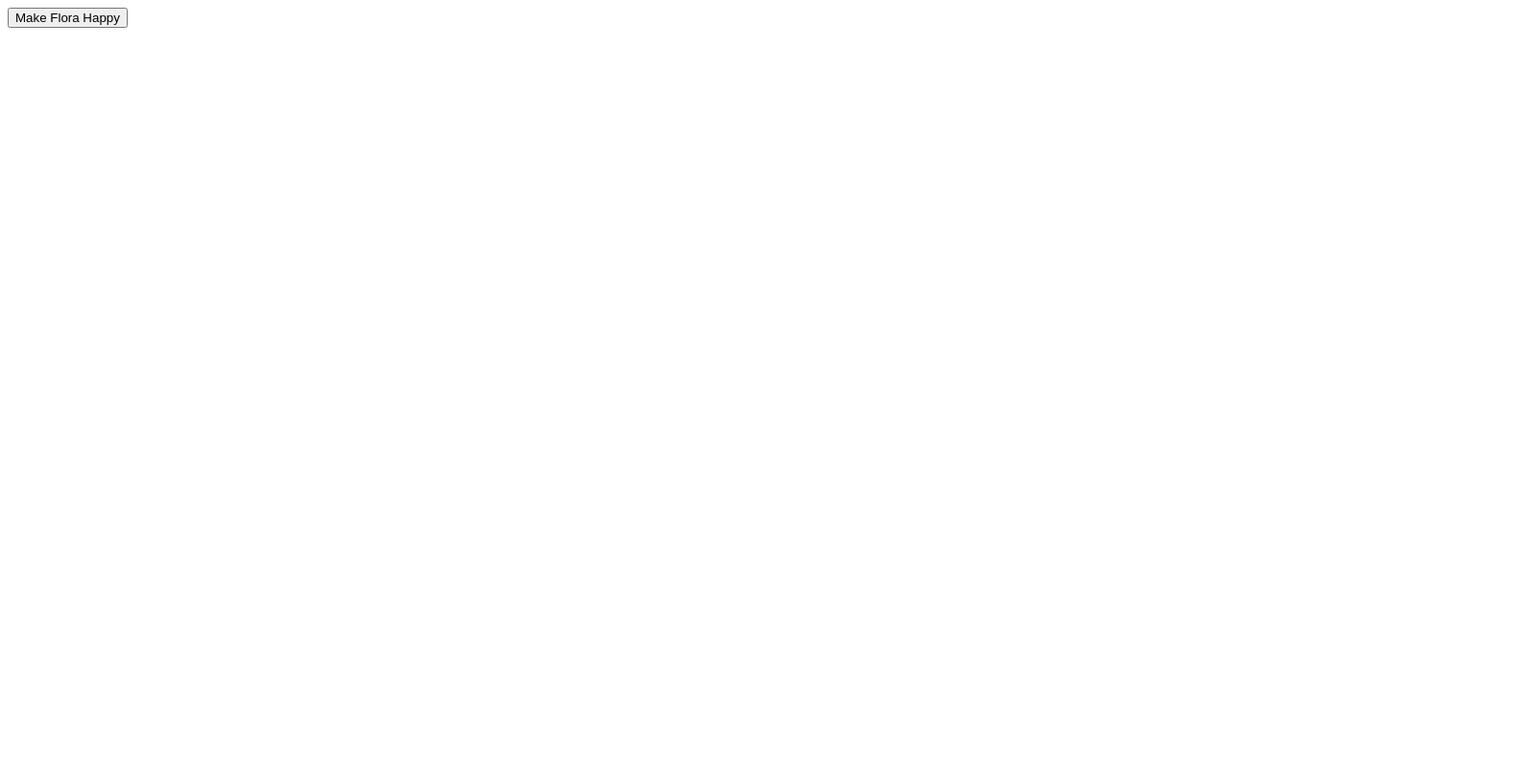
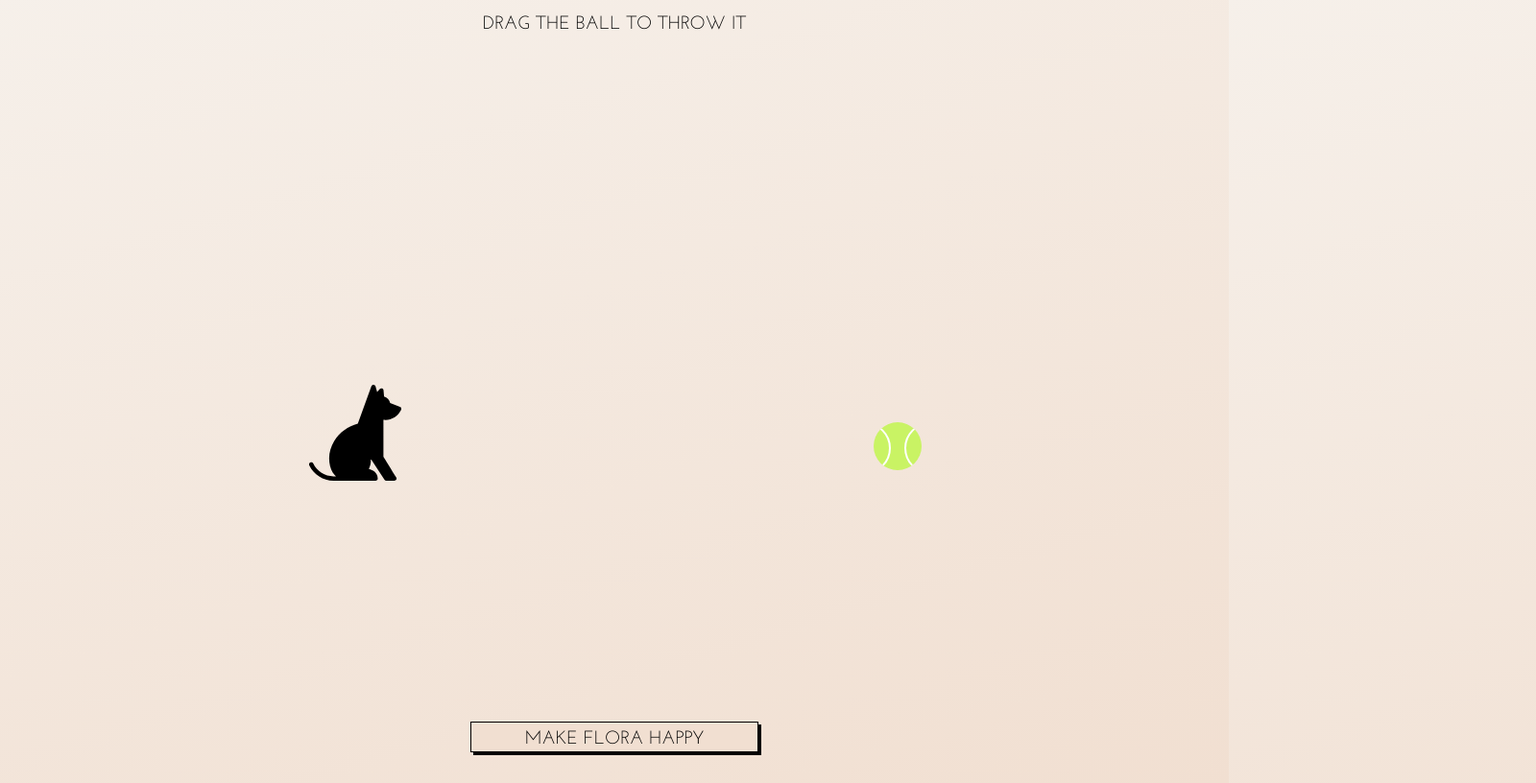
Before and after one commit to carolinahagman/a-useless-site, a plain HTML site: page index.html in a window 1280 px wide. Shown: the whole page at 96% size, 1600 px wide, since content can reach past the window. Drawn offline with Linux system fonts and the light colour scheme; files whose address does not match are found by name.

Commit message:
Add ball and dog

```diff
--- a/index.html
+++ b/index.html
@@ -8,10 +8,33 @@
   </head>
   <body>
     <main>
-      <button class="rain-balls">Make Flora Happy</button>
-      <!-- insert dog here -->
+      <p id="instruction">drag the ball to throw it</p>
+
+      <div class="dog-container">
+        <svg
+          id="dog-sitting"
+          xmlns="http://www.w3.org/2000/svg"
+          viewBox="0 0 392.747 392.747"
+        >
+          <path
+            d="M379.498 90.453l-40.104-16.18c-2.449-12.946-12.287-23.311-24.947-26.528l-2.169-24.992c-.31-3.565-2.702-6.608-6.093-7.75-3.392-1.142-7.138-.168-9.541 2.484l-10.492 11.572-6.437-22.531c-1.072-3.752-4.441-6.386-8.341-6.522-3.898-.121-7.443 2.258-8.774 5.928l-55.536 153.21c-39.95 10.374-74.835 35.938-96.262 70.724-19.626 31.862-25.722 68.366-17.165 102.786 5.001 20.117 14.496 33.373 24.209 42.065h-7.639c-.072 0-.144.001-.216.003-36.135.881-69.622-19.663-85.259-52.307-2.147-4.483-7.522-6.375-12.005-4.229-4.483 2.148-6.376 7.522-4.228 12.005 18.31 38.226 57.078 62.557 99.286 62.557h171.829c4.971 0 9-4.029 9-9 0-24.226-19.323-35.268-36.377-39.321 7.974-15.546 8.663-29.218 7.759-38.162l2.352-.314 53.943 82.713c1.662 2.547 4.497 4.083 7.539 4.083h32.755c3.277 0 6.296-1.782 7.879-4.651 1.584-2.869 1.482-6.373-.265-9.146-.348-.552-34.166-54.247-52.346-84.309V143.416c2.676.308 5.681.463 8.335.463 26.109 0 50.664-14.73 63.885-40.848.011-.021.35-.729.404-.865 1.86-4.609-.369-9.854-4.979-11.713z"
+          />
+        </svg>
+        <svg
+          id="dog-standing"
+          xmlns="http://www.w3.org/2000/svg"
+          viewBox="0 0 441.23 441.23"
+        >
+          <path
+            d="M440.651 132.739c-.888-2.354-2.721-4.229-5.054-5.171L396.39 111.75c-2.435-12.666-12.056-22.81-24.436-26.008l-2.115-24.363c-.309-3.565-2.701-6.608-6.093-7.751-3.391-1.142-7.137-.167-9.541 2.484l-10.062 11.099-6.22-21.766c-1.072-3.752-4.44-6.386-8.341-6.521-3.924-.139-7.444 2.258-8.773 5.928L274.34 173.047s-172.127 8.035-172.199 8.039c-35.296 2.121-68.735-16.765-85.167-48.119-2.309-4.402-7.748-6.102-12.149-3.794-4.403 2.308-6.101 7.747-3.794 12.149 14.69 28.03 40.708 47.75 70.541 54.93-3.097 3.609-9.751 12.554-13.642 26.617-4.231 15.291-5.756 39.667 9.801 70.619L42.499 327.76c-1.474 2.001-2.054 4.523-1.603 6.968l11.105 60.218c.787 4.268 4.51 7.367 8.851 7.367h11.312c2.669 0 5.2-1.185 6.911-3.233 1.71-2.05 2.422-4.753 1.944-7.378l-7.032-38.627 74.401-55.853c.131-.099-.126.107 0 0 7.114-5.975 12.278-12.556 15.972-19.322 38.777 6.808 91.844 16.02 125.857 21.498l14.986 95.314c.689 4.377 4.46 7.602 8.891 7.602h9.308c4.971 0 9-4.029 9-9V296.56c8.449-5.77 11.469-15.42 13.472-24.871.063-.297 20.022-92.416 20.022-92.416 3.762.627 7.561.956 11.388.956 26.356 0 50.492-15.431 62.987-40.271 1.13-2.246 1.268-4.864.38-7.219z"
+          />
+        </svg>
+      </div>
       <div class="tennis-ball"></div>
+
+      <button class="primary-btn">Make Flora Happy</button>
     </main>
+
     <script src="app.js"></script>
   </body>
 </html>
--- a/style.css
+++ b/style.css
@@ -2,6 +2,110 @@
   font-family: "JosefinSans";
   src: url("/assets/JosefinSans-Regular.woff") format("woff"),
     url("/assets/JosefinSans-Regular.woff2") format("woff2");
+}
+
 :root {
   --font: JosefinSans;
+  --font-color: #000;
+  --bg-color: linear-gradient(162.61deg, #f6f0ea -0.68%, #f1dfd1 100%);
+  --btn-color: #f1dfd1;
 }
+
+* {
+  margin: 0;
+  padding: 0;
+  box-sizing: border-box;
+}
+
+body {
+  background: var(--bg-color);
+  height: 100vh;
+  width: 100vw;
+  overflow: hidden;
+}
+main {
+  width: 100%;
+  height: 100%;
+}
+
+#instruction {
+  font-family: var(--font);
+  font-size: 1.2rem;
+  text-transform: uppercase;
+  margin-top: 1rem;
+  text-align: center;
+  width: 100vw;
+}
+
+.primary-btn {
+  font-family: var(--font);
+  background: var(--btn-color);
+  text-transform: uppercase;
+  border: 1px solid black;
+  box-shadow: 3px 3px black;
+  font-size: 1.2rem;
+  width: 300px;
+  padding: 0.5rem 0 0.2rem 0;
+  transition: all 250ms ease;
+  position: absolute;
+  bottom: 1rem;
+  left: calc(50% - 150px);
+}
+
+button:focus {
+  outline: none;
+}
+
+.primary-btn:active {
+  transform: translate(3px, 3px);
+  box-shadow: 0px 0px 0px #000000;
+}
+.tennis-ball {
+  position: absolute;
+  width: 50px;
+  height: 50px;
+  background: #c9f364;
+  border-radius: 50%;
+  overflow: hidden;
+  top: 55%;
+  right: 25%;
+}
+
+.tennis-ball:before {
+  content: "";
+  position: absolute;
+  width: 100%;
+  height: 100%;
+  border-radius: 50%;
+  background: transparent;
+  border: 2px solid white;
+  right: -72%;
+}
+
+.tennis-ball:after {
+  content: "";
+  position: absolute;
+  width: 100%;
+  height: 100%;
+  border-radius: 50%;
+  background: transparent;
+  border: 2px solid white;
+  left: -72%;
+}
+
+.dog-container {
+  position: relative;
+  height: 100px;
+  top: calc(52% - 50px);
+  left: 25%;
+}
+
+#dog-sitting {
+  position: absolute;
+  height: 100%;
+}
+#dog-standing {
+  display: none;
+  position: absolute;
+  height: 100%;
+}
```
Also changed, not shown: 1 other file.
